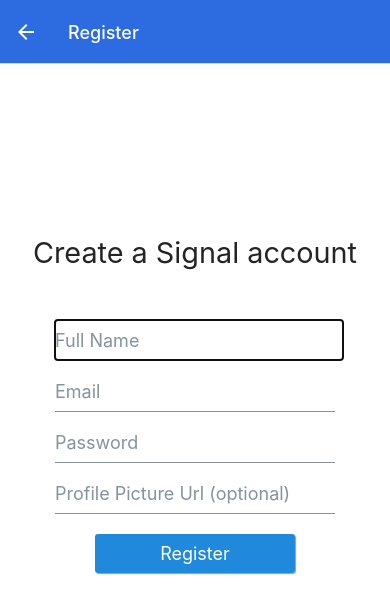
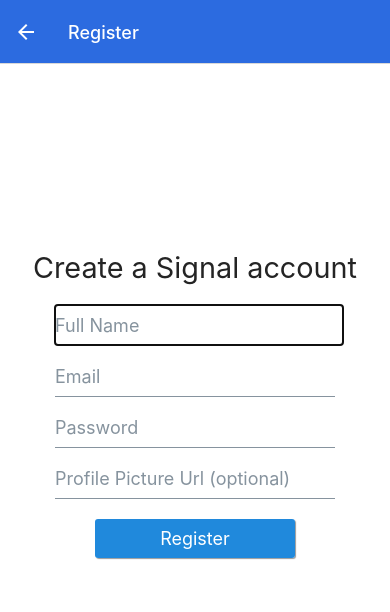
Before and after one commit to aymensp/Signal-Clone-React-Native, a React Native app: screen /Register in a window 390 px wide. Shown: the top 612 px of the page. Built offline with nearby package versions, Linux system fonts and the light colour scheme; no server answers.

Commit message:
change smth in registerPage

```diff
--- a/screens/Register.js
+++ b/screens/Register.js
@@ -34,7 +34,7 @@
             style={styles.container}
         >
             <StatusBar style="light" />
-            <Text h3 style={{ marginBottom: 50 }}>
+            <Text h3 style={{ marginBottom: 20 }}>
                 Create a Signal account
             </Text>
             <View style={styles.inputContainer}>
```
